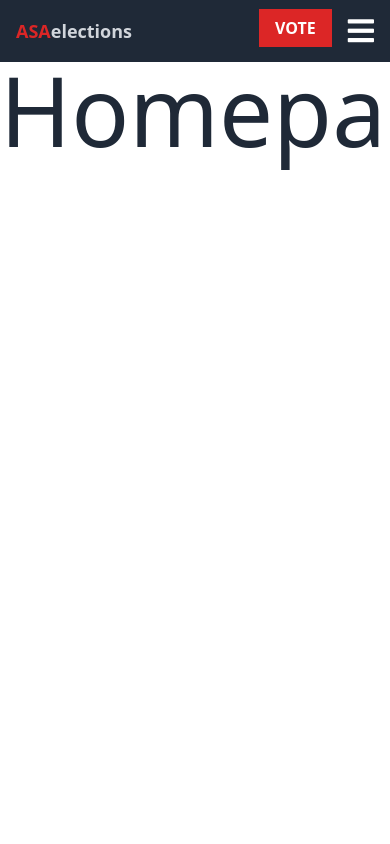
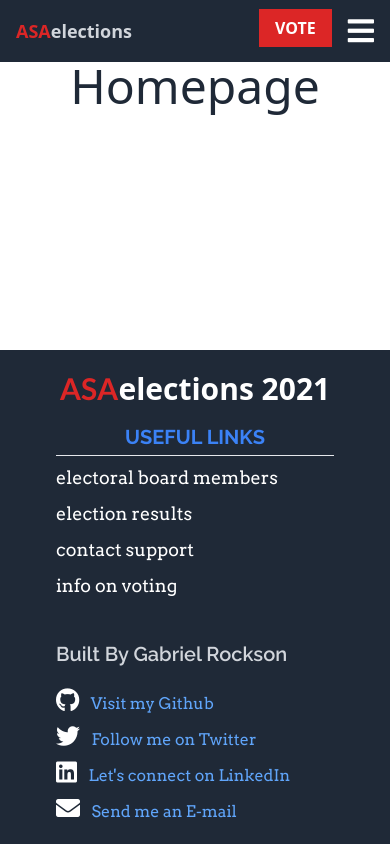
Before and after one commit to rocksongabriel/asa-elections, a Django app: template templates/pages/new-homepage.html in a window 390 px wide; the page is wider, and only the part inside the window is pictured. Run offline with Django 3.2, Linux system fonts and the light colour scheme; the template is opened without the code that fills it, so the values that code supplies are empty; style sheets or scripts are compiled from the project's sources; some libraries are stand-ins or nearby versions.

Commit message:
Add mobile responsive footer to the base template, resolve #3

```diff
--- a/templates/new-base.html
+++ b/templates/new-base.html
@@ -87,6 +87,49 @@
 
   <!-- Footer -->
   {% block footer %}
+
+  <footer class="mt-auto">
+
+    <!-- Container for the footer -->
+    <div
+      class="flex px-4 md:px-8 lg:px-16 md:text-justify flex-col md:flex-row md:justify-evenly py-5 bg-gray-800 text-white space-y-10 md:space-y-0"
+    >
+
+      <!--Section for the links -->
+      <div class="">
+        <h2 class="text-3xl font-bold text-center"><span class="text-red-600 font-lato">ASA</span>elections 2021</h2>
+        <div class="flex flex-col space-y-2 px-10">
+          <h3 class="text-xl border-b text-center font-bold text-blue-500 mt-4 uppercase font-raleway pb-1">Useful Links</h3>
+          <a href="#" class="text-lg hover:text-gray-400 font-arvo transition delay-75 duration-75">electoral board members</a>
+          <a href="#" class="text-lg hover:text-gray-400 font-arvo transition delay-75 duration-75">election results</a>
+          <a href="#" class="text-lg hover:text-gray-400 font-arvo transition delay-75 duration-75">contact support</a>
+          <a href="#" class="text-lg hover:text-gray-400 font-arvo transition delay-75 duration-75">info on voting</a>
+        </div>
+      </div>
+
+      <!-- Section for my promotion -->
+      <div class="px-10">
+        <h3 class="text-xl font-semibold text-gray-300 font-raleway">Built By Gabriel Rockson</h3>
+        <div class="flex flex-col space-y-2 md:space-y-6 mt-5">
+          <a href="https://github.com/rocksongabriel" class="text-blue-400 hover:text-blue-200 font-arvo">
+            <i class="fab fa-github text-2xl mr-2 text-white"></i> Visit my Github
+          </a>
+          <a href="https://twitter.com/gabbyrockson" class="text-blue-400 hover:text-blue-200 font-arvo">
+            <i class="fab fa-twitter text-2xl mr-2 text-white"></i> Follow me on Twitter
+          </a>
+          <a href="https://www.linkedin.com/in/gabriel-rockson-817b4a211/" class="text-blue-400 hover:text-blue-200 font-arvo">
+            <i class="fab fa-linkedin text-2xl mr-2 text-white"></i> Let's connect on LinkedIn
+          </a>
+          <a href="mailto:thegabrielrockson@gmail.com" class="text-blue-400 hover:text-blue-200 font-arvo">
+            <i class="fas fa-envelope text-2xl mr-2 text-white"></i> Send me an E-mail
+          </a>
+        </div>
+      </div>
+
+    </div>
+
+  </footer>
+
   {% endblock footer %}
 
   <script>
--- a/templates/pages/new-homepage.html
+++ b/templates/pages/new-homepage.html
@@ -6,7 +6,7 @@
 {% block content %}
 
     <div>
-        <h1 class="text-center text-8xl text-gray-800">Homepage</h1>
+        <h1 class="text-center text-5xl md:text-6xl lg:text-8xl text-gray-800">Homepage</h1>
     </div>
 
 {% endblock content %}
```
